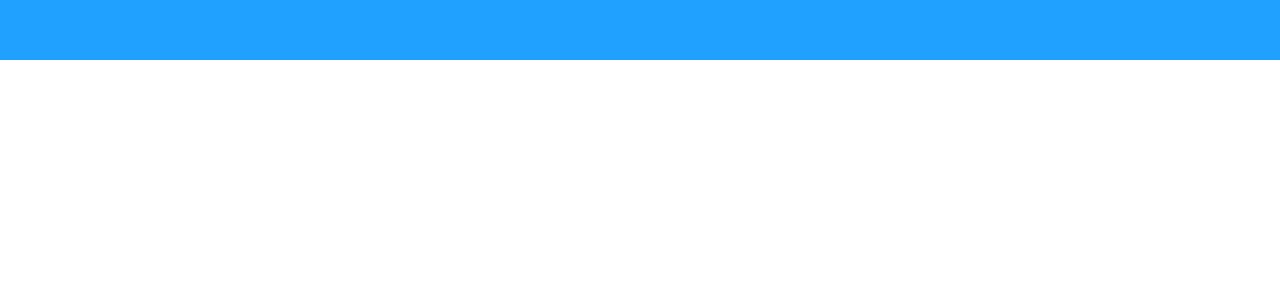
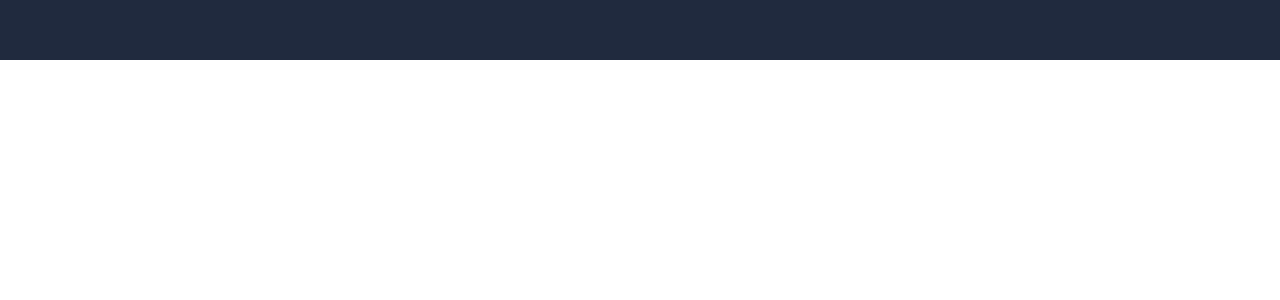
Before and after one commit to liuyunhe/vue2-crm, a Vue app: page /#/ in a window 1280 px wide. Shown: the top 300 px of the page. Built offline with nearby package versions, Linux system fonts and the light colour scheme; sample sign-in values are in the browser's storage.

Commit message:
更改主题颜色

```diff
--- a/src/styles/vars.scss
+++ b/src/styles/vars.scss
@@ -1 +1 @@
-$color-primary: #20a0ff;//#18c79c
+$color-primary: #202A3E;//#18c79c
```
